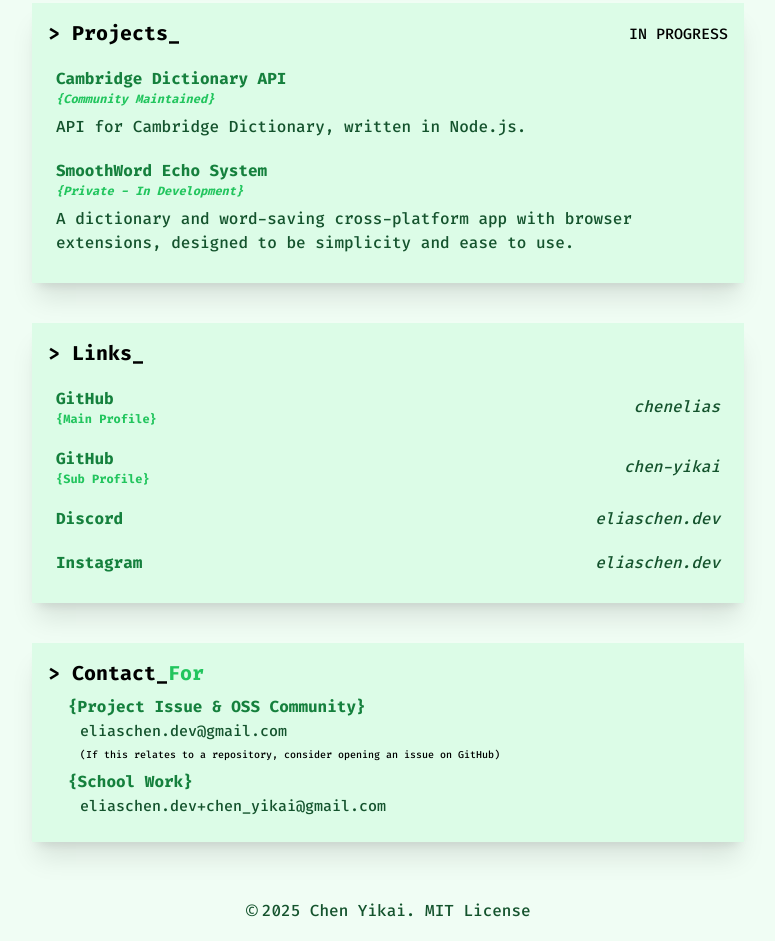
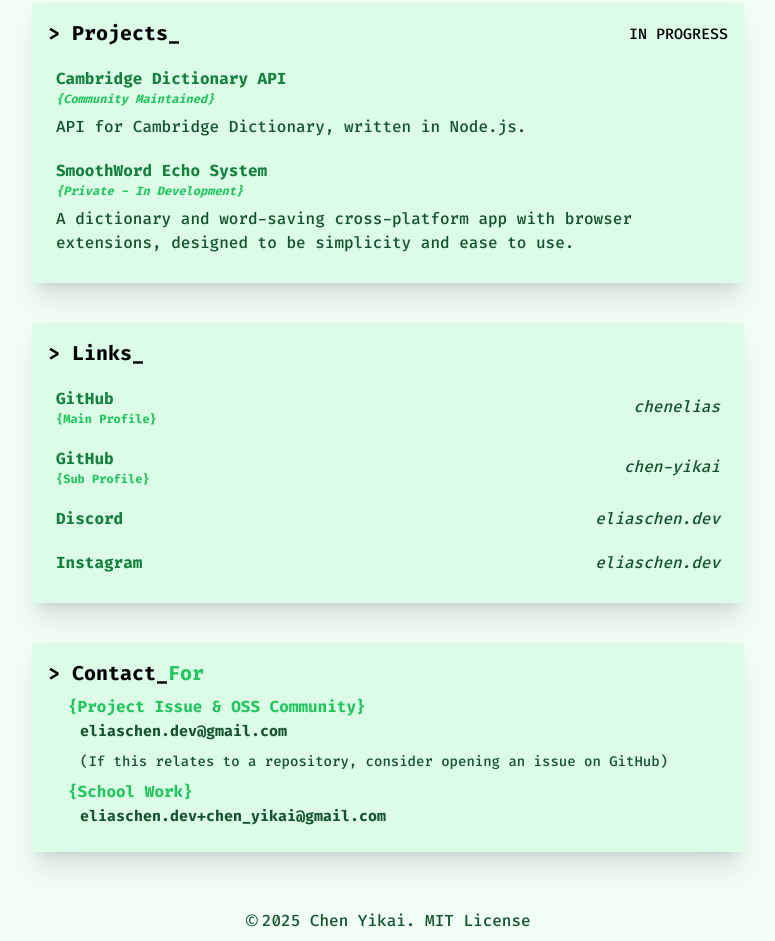
Before and after one commit to chen-yikai/chen-yikai.github.io, a plain HTML site: page index.html in a window 1280 px wide. Shown: the part 777-1718 px from the top of the page, without its empty margins (252-1027 px from the left). Drawn offline with nearby package versions, Linux system fonts and the light colour scheme.

Commit message:
fix style

```diff
--- a/index.html
+++ b/index.html
@@ -180,7 +180,7 @@
         </li>
       </lu>
     </main>
-    <main class="p-4 bg-green-100 shadow-xl m-5 under email">
+    <main class="p-4 bg-green-100 shadow-xl m-5">
       <div class="block">
         <div class="flex">
           <h1 class="font-bold text-xl mb-2">>&nbsp;Contact_</h1>
@@ -188,25 +188,27 @@
         </div>
         <div class="ml-2">
           <div class="pl-3">
-            <p class="font-bold text-green-700">
+            <p class="font-bold text-green-500">
               {Project Issue & OSS Community}
             </p>
-            <div class="overflow-x-auto overflow-y-hidden pb-2 ml-3">
-              <a
-                class="text-green-900 text-[15px]"
-                title="Send email to eliaschen.dev@gmail.com"
-                href="mailto:eliaschen.dev@gmail.com"
-                >eliaschen.dev@gmail.com</a
-              >
-              <p class="text-[10px] mt-1">
+            <div class="ml-3 mb-2">
+              <div class="overflow-x-auto overflow-y-hidden pb-2 under email">
+                <a
+                  class="text-green-900 text-[15px] font-bold"
+                  title="Send email to eliaschen.dev@gmail.com"
+                  href="mailto:eliaschen.dev@gmail.com"
+                  >eliaschen.dev@gmail.com</a
+                >
+              </div>
+              <p class="text-[14px] text-green-900">
                 (If this relates to a repository, consider opening an issue on
                 GitHub)
               </p>
             </div>
-            <p class="font-bold text-green-700">{School Work}</p>
-            <div class="overflow-x-auto overflow-y-hidden pb-2">
+            <p class="font-bold text-green-500">{School Work}</p>
+            <div class="overflow-x-auto overflow-y-hidden pb-2 under email">
               <a
-                class="text-green-900 ml-3 text-[15px]"
+                class="text-green-900 ml-3 text-[15px] font-bold"
                 title="Send email to eliaschen.dev+chen_yikai@gmail.com"
                 href="mailto:eliaschen.dev+chen_yikai@gmail.com"
                 >eliaschen.dev+chen_yikai@gmail.com</a
```
